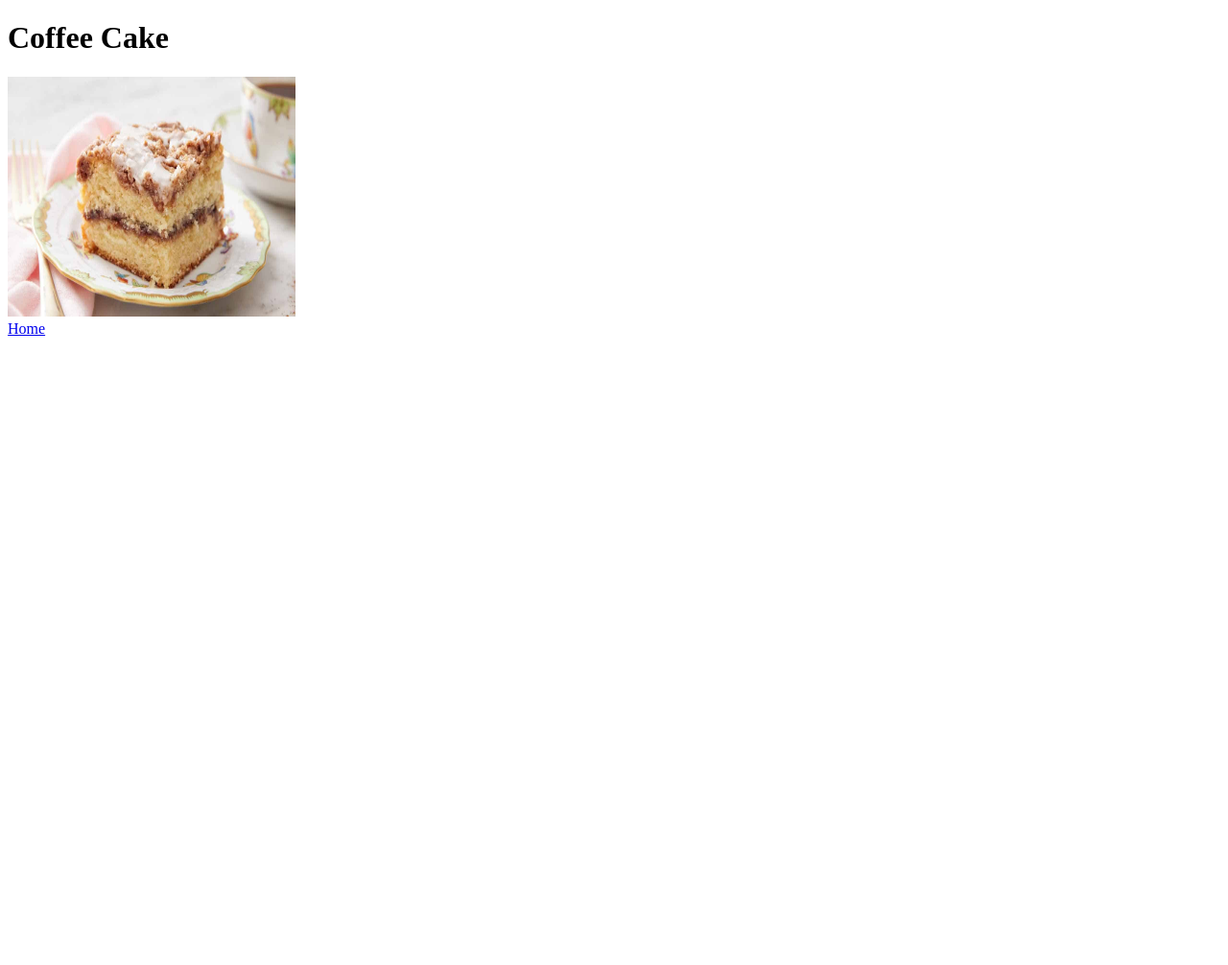
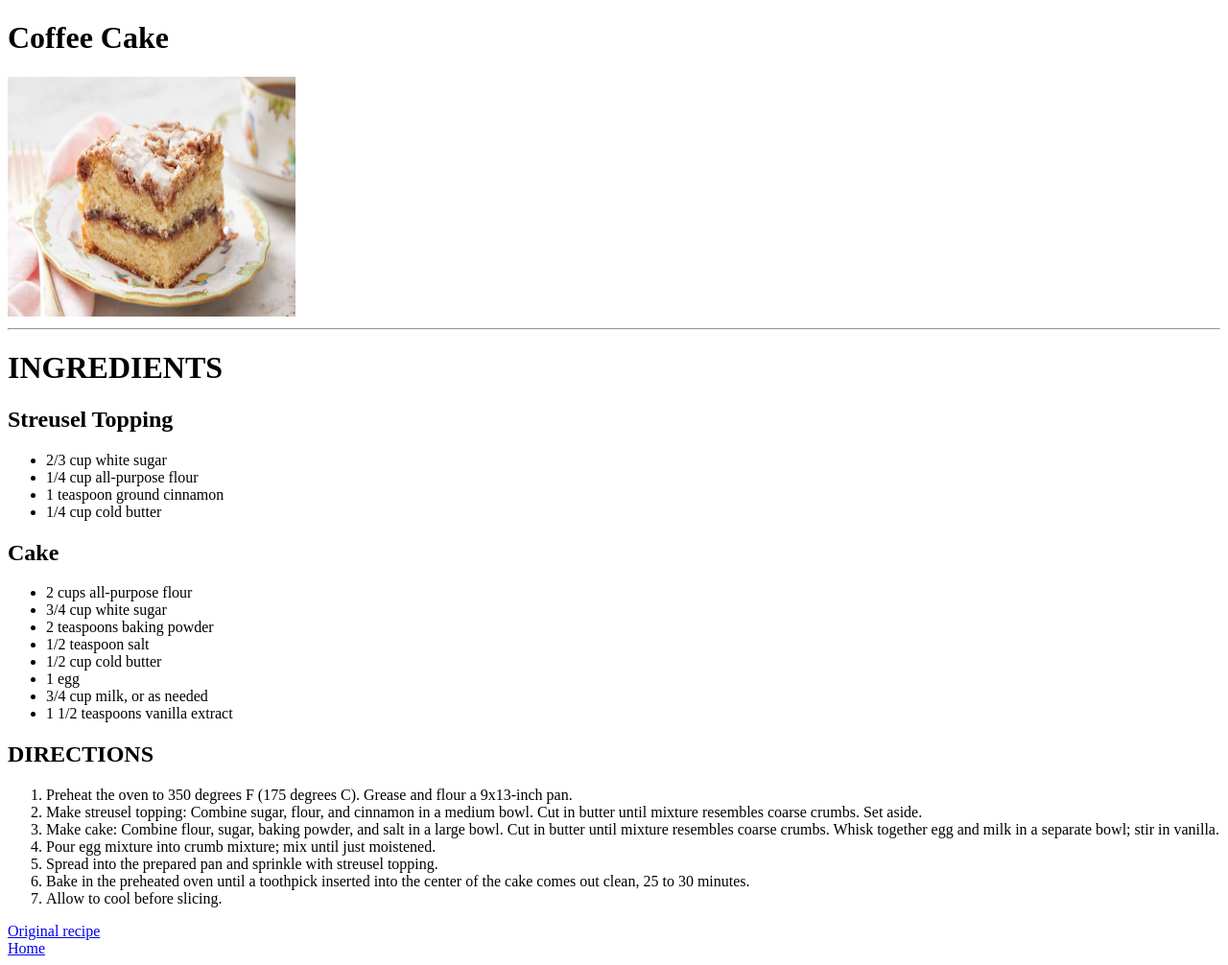
Before and after one commit to RyderMcCorkindale/odin-recipes, a plain HTML site: page recipes/coffee-cake.html in a window 1280 px wide. Shown: the whole page at 96% size. Before the commit the page ends 800 px from the top, so only its background shows below. Drawn offline with Linux system fonts and the light colour scheme.

Commit message:
final for html

```diff
--- a/recipes/coffee-cake.html
+++ b/recipes/coffee-cake.html
@@ -8,7 +8,37 @@
   <body>
     <h1>Coffee Cake</h1>
     <img src="../images/coffee-cake.jpg" width="300" height="250" alt="coffee cake">
-    <br>
+    <hr>
+    <h1>INGREDIENTS</h1>
+    <h2>Streusel Topping</h2>
+    <ul>
+      <li>2/3 cup white sugar</li>
+      <li>1/4 cup all-purpose flour</li>
+      <li>1 teaspoon ground cinnamon</li>
+      <li>1/4 cup cold butter</li>
+    </ul>
+    <h2>Cake</h2>
+    <ul>
+      <li>2 cups all-purpose flour</li>
+      <li>3/4 cup white sugar</li>
+      <li> 2 teaspoons baking powder</li>
+      <li>1/2 teaspoon salt</li>
+      <li>1/2 cup cold butter</li>
+      <li>1 egg</li>
+      <li>3/4 cup milk, or as needed</li>
+      <li>1 1/2 teaspoons vanilla extract</li>
+    </ul>
+    <h2>DIRECTIONS</h2>
+    <ol>
+      <li>Preheat the oven to 350 degrees F (175 degrees C). Grease and flour a 9x13-inch pan.</li>
+      <li>Make streusel topping: Combine sugar, flour, and cinnamon in a medium bowl. Cut in butter until mixture resembles coarse crumbs. Set aside.</li>
+      <li>Make cake: Combine flour, sugar, baking powder, and salt in a large bowl. Cut in butter until mixture resembles coarse crumbs. Whisk together egg and milk in a separate bowl; stir in vanilla.</li>
+      <li>Pour egg mixture into crumb mixture; mix until just moistened.</li>
+      <li>Spread into the prepared pan and sprinkle with streusel topping.</li>
+      <li>Bake in the preheated oven until a toothpick inserted into the center of the cake comes out clean, 25 to 30 minutes.</li>
+      <li>Allow to cool before slicing.</li>
+    </ol>
+    <a href="https://www.allrecipes.com/recipe/27491/aunt-annes-coffee-cake/" target="_blank" rel="noopener noreferrer">Original recipe</a><br>
     <a href="../index.html">Home</a>
   </body>
 </html>
```
Also changed, not shown: recipes/chocolate-chip-cookies.html (+21 -1 lines), recipes/raspberry-rhubarb-pie.html (+26 -1 lines).
